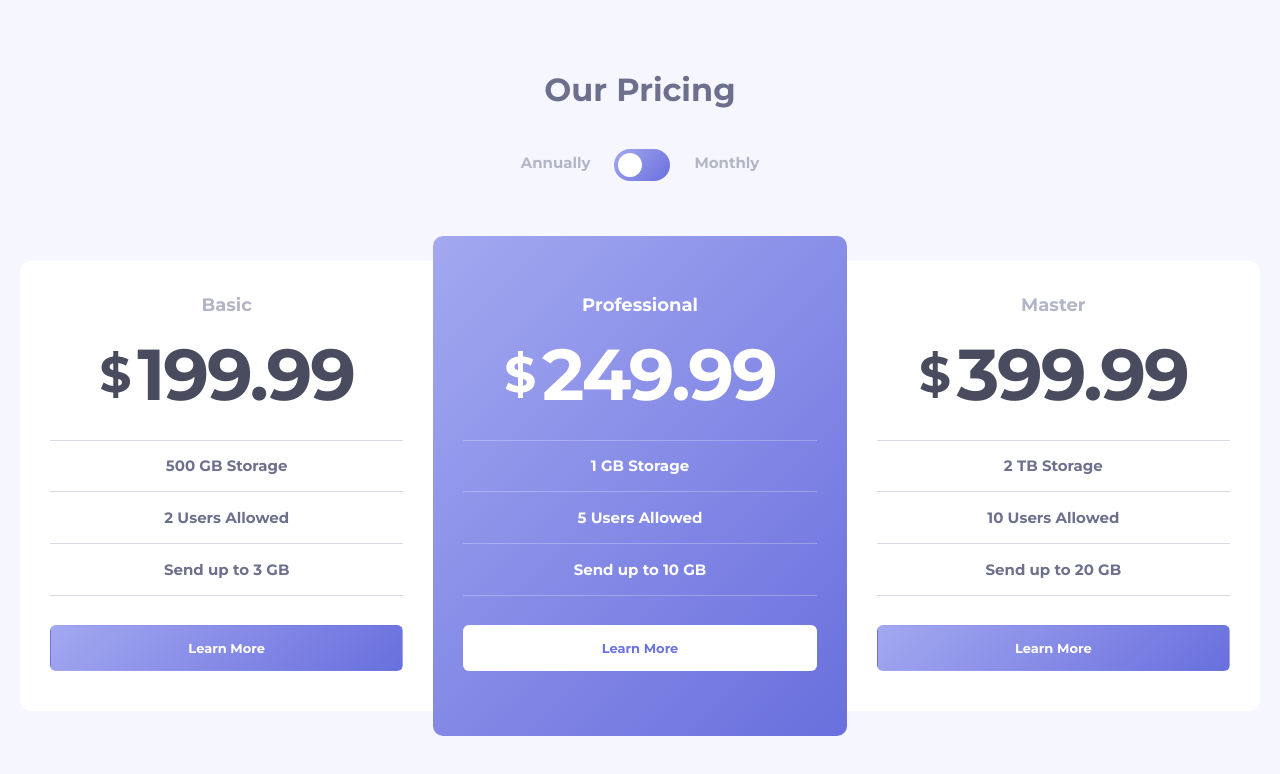
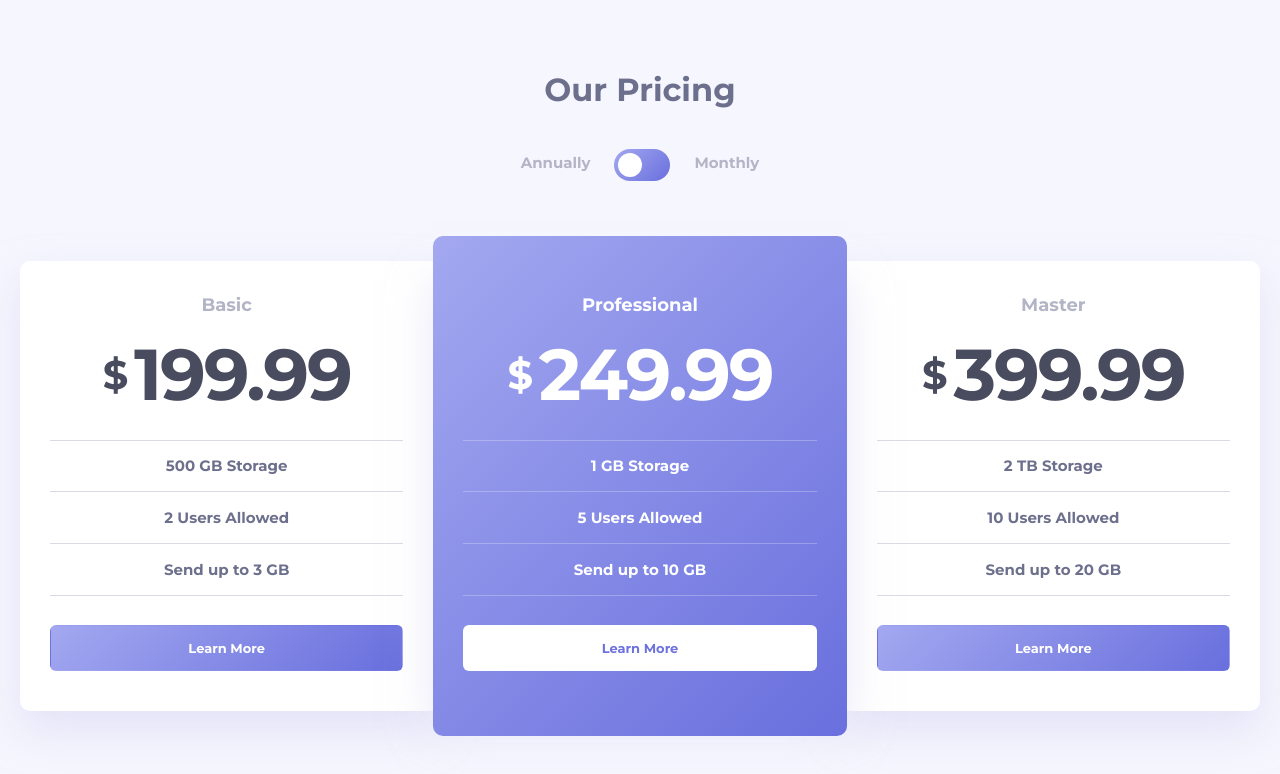
Before and after one commit to anacarolinabmv/FM-pricing-component, a website: page index.html in a window 1280 px wide. Drawn offline with Linux system fonts and the light colour scheme.

Commit message:
Add box shadow to the cards

```diff
--- a/sass/_components.scss
+++ b/sass/_components.scss
@@ -11,6 +11,8 @@
   display: flex;
   flex-direction: column;
   align-items: center;
+
+  box-shadow: 0px 20px 40px 0px rgb(212, 210, 244, 0.5);
 
   @media (max-width: 56.25em) {
     flex: 1 0 32rem;
@@ -217,6 +219,6 @@
 }
 
 .dollar-sign {
-  font-size: 5rem;
+  font-size: 4rem;
   margin-right: 0.8rem;
 }
```
Also changed, not shown: css/style.css, 1 other file.
